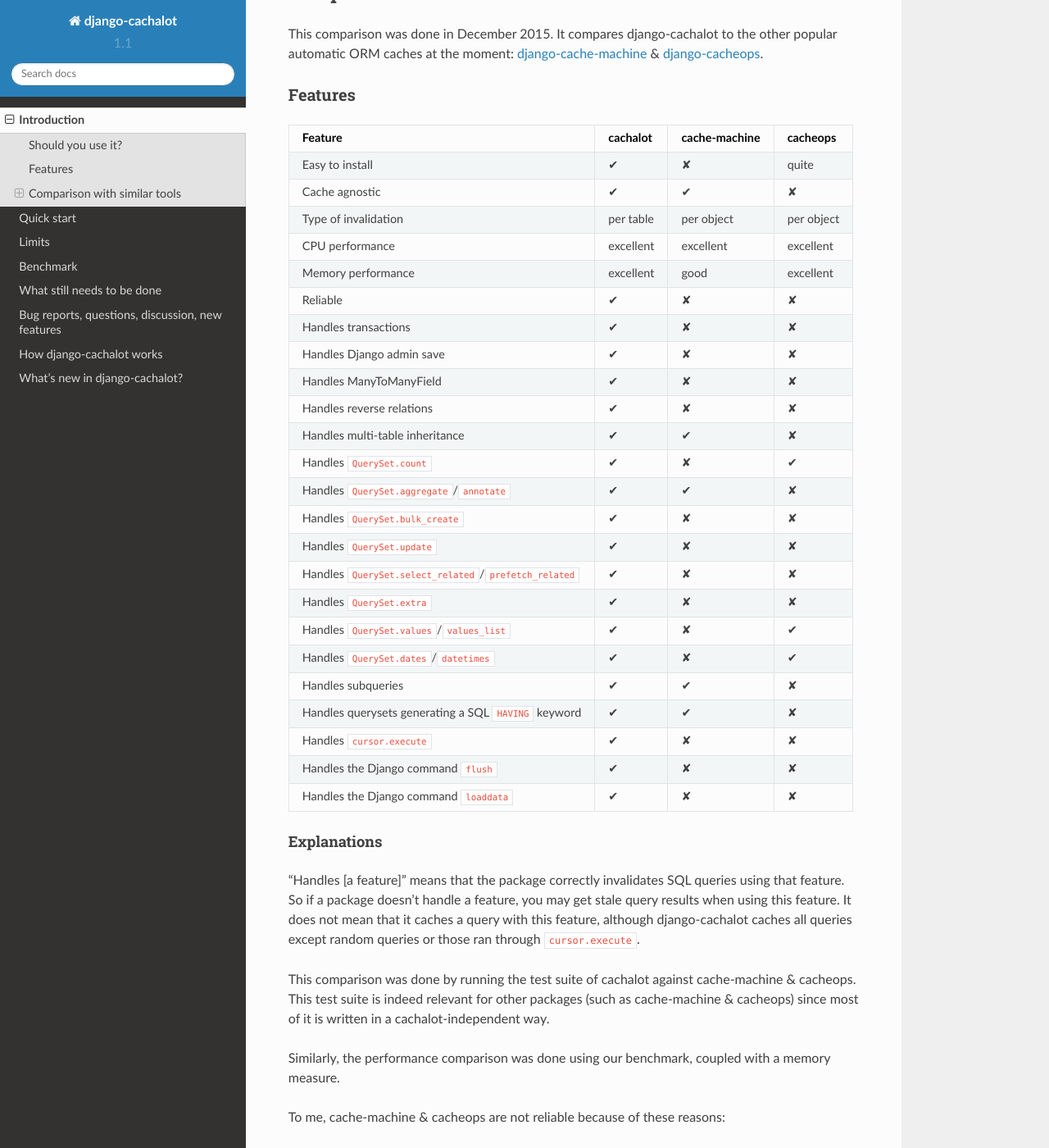
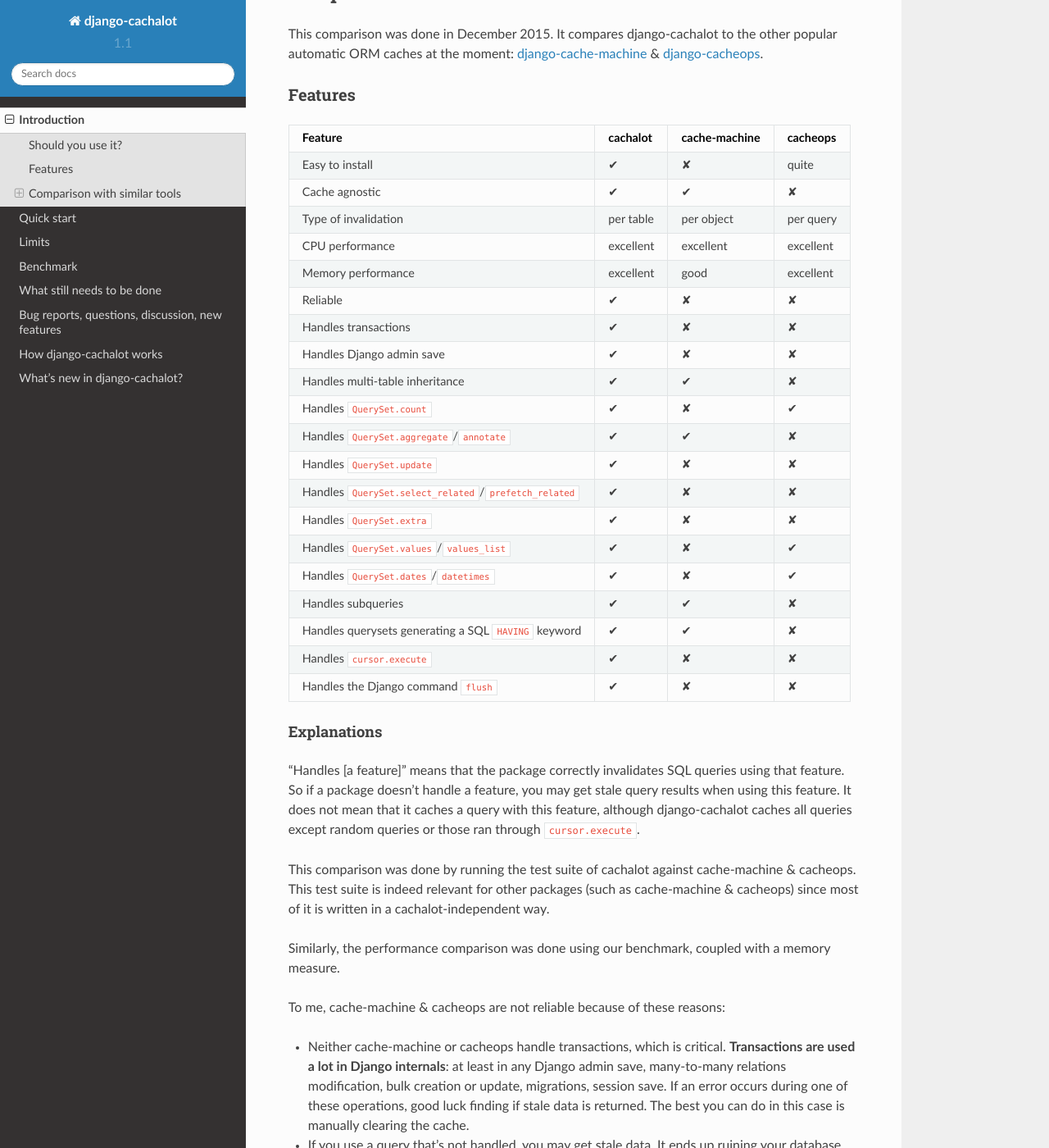
Before and after one commit to noripyt/django-cachalot, a Sphinx documentation site: the page built from docs/introduction.rst, in a window 1280 px wide and 1400 px high, scrolled down 1114 px. Shown: the whole window at 82% size. Built offline with Sphinx 7.4.7 and the Read the Docs theme 2.0.0, drawn with Linux system fonts in a browser that asks for light colours; pages that are not in the unit, such as notebooks, are missing from menus.

Commit message:
Removes some rows from the comparison where the edge case are extremely rare…

```diff
--- a/docs/introduction.rst
+++ b/docs/introduction.rst
@@ -69,18 +69,15 @@
 ======================================================== ========= ============= ==========
 Easy to install                                          ✔         ✘             quite
 Cache agnostic                                           ✔         ✔             ✘
-Type of invalidation                                     per table per object    per object
+Type of invalidation                                     per table per object    per query
 CPU performance                                          excellent excellent     excellent
 Memory performance                                       excellent good          excellent
 Reliable                                                 ✔         ✘             ✘
 Handles transactions                                     ✔         ✘             ✘
 Handles Django admin save                                ✔         ✘             ✘
-Handles ManyToManyField                                  ✔         ✘             ✘
-Handles reverse relations                                ✔         ✘             ✘
 Handles multi-table inheritance                          ✔         ✔             ✘
 Handles ``QuerySet.count``                               ✔         ✘             ✔
 Handles ``QuerySet.aggregate``/``annotate``              ✔         ✔             ✘
-Handles ``QuerySet.bulk_create``                         ✔         ✘             ✘
 Handles ``QuerySet.update``                              ✔         ✘             ✘
 Handles ``QuerySet.select_related``/``prefetch_related`` ✔         ✘             ✘
 Handles ``QuerySet.extra``                               ✔         ✘             ✘
@@ -90,7 +87,6 @@
 Handles querysets generating a SQL ``HAVING`` keyword    ✔         ✔             ✘
 Handles ``cursor.execute``                               ✔         ✘             ✘
 Handles the Django command ``flush``                     ✔         ✘             ✘
-Handles the Django command ``loaddata``                  ✔         ✘             ✘
 ======================================================== ========= ============= ==========
 
 Explanations
```
